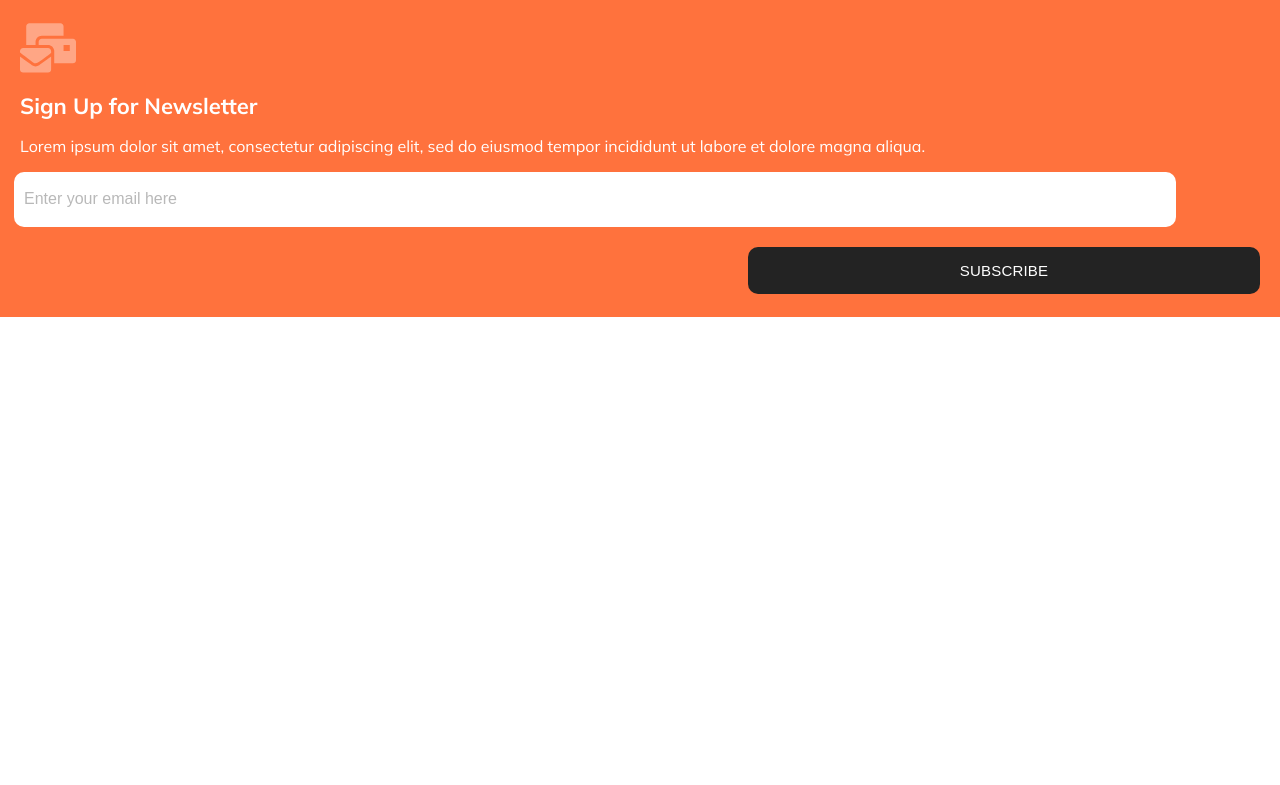
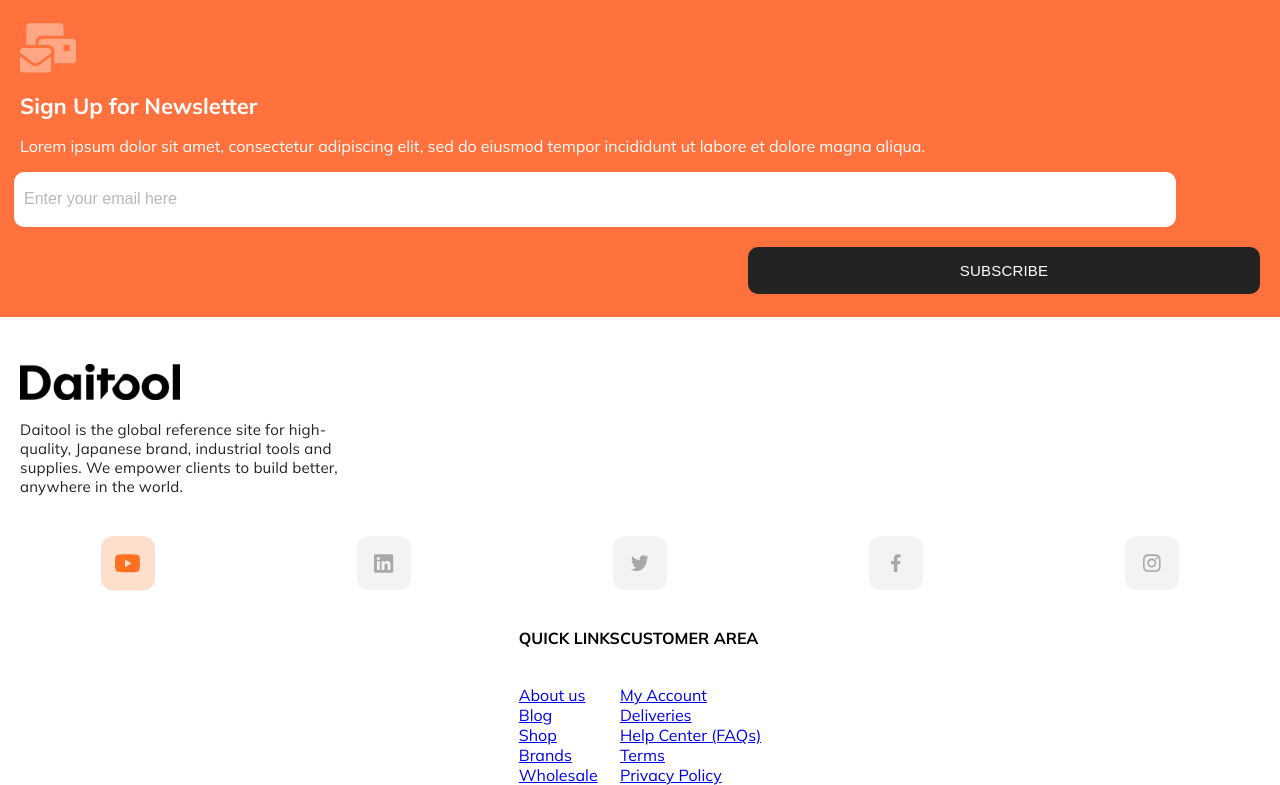
Before and after one commit to Lucy-Quinn/Daitool-website-clone, a React (Create React App) app: page / in a window 1280 px wide. Shown: the part 3206-3991 px from the top of the page. Before the commit the page ends 3523 px from the top, so only its background shows below. Built offline with nearby package versions, Linux system fonts and the light colour scheme.

Commit message:
add contact component and some styling.

```diff
--- a/src/App.js
+++ b/src/App.js
@@ -5,7 +5,9 @@ import Main from './components/Main/Main';
 import Navbar from './components/Navbar/Navbar';
 import TopProducts from './components/TopProducts/TopProducts';
 import Newsletter from './components/Newsletter/Newsletter';
+import Contact from './components/Contact/Contact';
 import ThemeContextProvider from './contexts/ThemeContext';
+
 
 function App() {
   return (
@@ -16,6 +18,7 @@ function App() {
         <Main />
         <TopProducts />
         <Newsletter />
+        <Contact />
       </ThemeContextProvider>
     </div>
   );
--- /dev/null
+++ b/src/components/Contact/Contact.js
@@ -0,0 +1,40 @@
+import React, { useContext } from 'react';
+import LogoImage from './../../images/mobile/DAITOOL_LOGO-BLACK.svg';
+import { Logo, Image, Description, SocialMediaContainer } from './Contact.styled';
+import { ThemeContext } from './../../contexts/ThemeContext';
+import Youtube from './../../images/mobile/icons/social-youtube.svg';
+import Linkedin from './../../images/mobile/icons/social-linkedin.svg';
+import Twitter from './../../images/mobile/icons/social-twitter.svg';
+import Facebook from './../../images/mobile/icons/social-facebook.svg';
+import Instagram from './../../images/mobile/icons/social-instagram.svg';
+import Links from './Links/Links';
+
+
+const SOCIAL_MEDIA_DATA = [
+    { icon: { image: Youtube } },
+    { icon: { image: Linkedin } },
+    { icon: { image: Twitter } },
+    { icon: { image: Facebook } },
+    { icon: { image: Instagram } },
+]
+
+const Contact = () => {
+    //Theme context
+    const { themes } = useContext(ThemeContext);
+    return (
+        <div>
+            <Logo src={LogoImage} alt="logo" />
+            <Description themes={themes}>Daitool is the global reference site for high-quality, Japanese brand, industrial tools and supplies. We empower clients to build better, anywhere in the world.</Description>
+            <SocialMediaContainer>
+                {SOCIAL_MEDIA_DATA.map((social, i) => {
+                    return (
+                        <Image src={social.icon.image} alt="" key={i} />
+                    )
+                })}
+            </SocialMediaContainer>
+            <Links />
+        </div>
+    );
+}
+
+export default Contact;
--- /dev/null
+++ b/src/components/Contact/Contact.styled.js
@@ -0,0 +1,31 @@
+import styled from 'styled-components';
+
+const Logo = styled.img`
+    width: 160px;
+    margin: 47px 0 16px 20px;
+`
+
+const Description = styled.p`
+    font-size: 15px;
+    color: ${({ themes }) => themes.blackButton};
+    width: 336px;
+    margin: 0 0 40px 20px;
+    letter-spacing: 0.2px;
+`
+
+const Image = styled.img`
+    width: 54px;
+`
+
+const SocialMediaContainer = styled.div`
+    display: flex;
+    justify-content: space-around;
+`
+
+
+export {
+    Logo,
+    Description,
+    Image,
+    SocialMediaContainer
+}
--- /dev/null
+++ b/src/components/Contact/Links/Links.js
@@ -0,0 +1,53 @@
+import React from 'react';
+import { LinksContainer, QuickLinksContainer, Heading, CustomerAreaContainer, LinksList, Link } from './Links.styled';
+
+const LINKS_DATA =
+{
+    quick: ['About us',
+        'Blog',
+        'Shop',
+        'Brands',
+        'Wholesale']
+
+    ,
+    customerArea: ['My Account',
+        'Deliveries',
+        'Help Center (FAQs)',
+        'Terms',
+        'Privacy Policy'
+    ]
+}
+
+const Links = () => {
+    return (
+        <LinksContainer>
+            <QuickLinksContainer>
+                <Heading>QUICK LINKS</Heading>
+                <LinksList>
+                    {LINKS_DATA.quick.map((link) => {
+                        return (
+                            <div>
+                                <Link href="#">{link}</Link>
+                            </div>
+                        )
+                    })}
+                </LinksList>
+            </QuickLinksContainer>
+            <CustomerAreaContainer>
+                <Heading>CUSTOMER AREA</Heading>
+                <LinksList>
+                    {LINKS_DATA.customerArea.map((link) => {
+                        return (
+                            <div>
+                                <Link href="#">{link}</Link>
+                            </div>
+                        )
+                    })}
+                </LinksList>
+            </CustomerAreaContainer>
+
+        </LinksContainer>
+    );
+}
+
+export default Links;
--- /dev/null
+++ b/src/components/Contact/Links/Links.styled.js
@@ -0,0 +1,30 @@
+import styled from 'styled-components';
+
+const LinksContainer = styled.div`
+    display: flex;
+    justify-content: center;
+`
+const QuickLinksContainer = styled.div`
+`
+const Heading = styled.h6`
+
+`
+const CustomerAreaContainer = styled.div`
+
+`
+const LinksList = styled.div`
+    display: flex;
+    flex-direction: column;
+`
+
+const Link = styled.a`
+`
+
+export {
+    LinksContainer,
+    QuickLinksContainer,
+    Heading,
+    CustomerAreaContainer,
+    LinksList,
+    Link
+}
```
Also changed, not shown: src/images/mobile/icons/social-youtube.svg (added).
